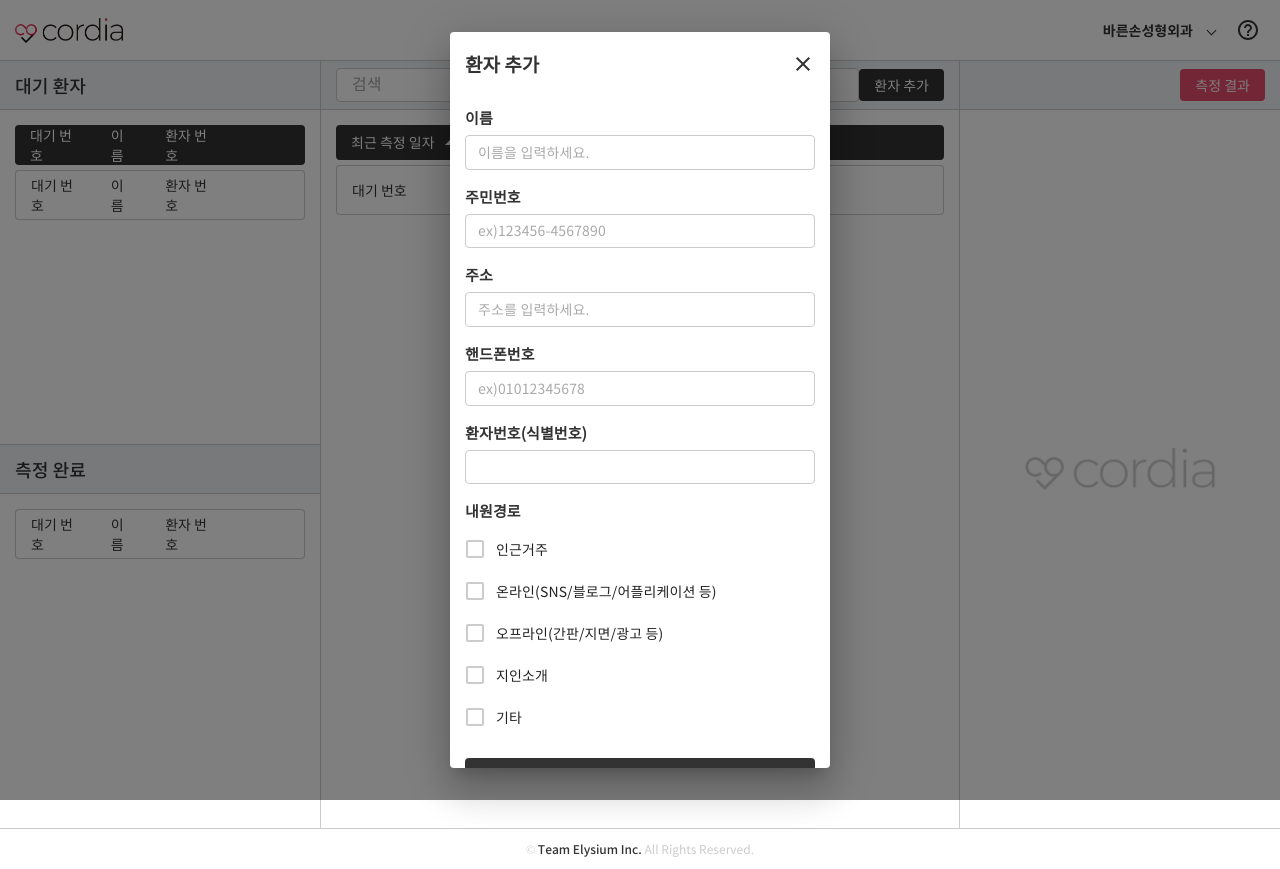
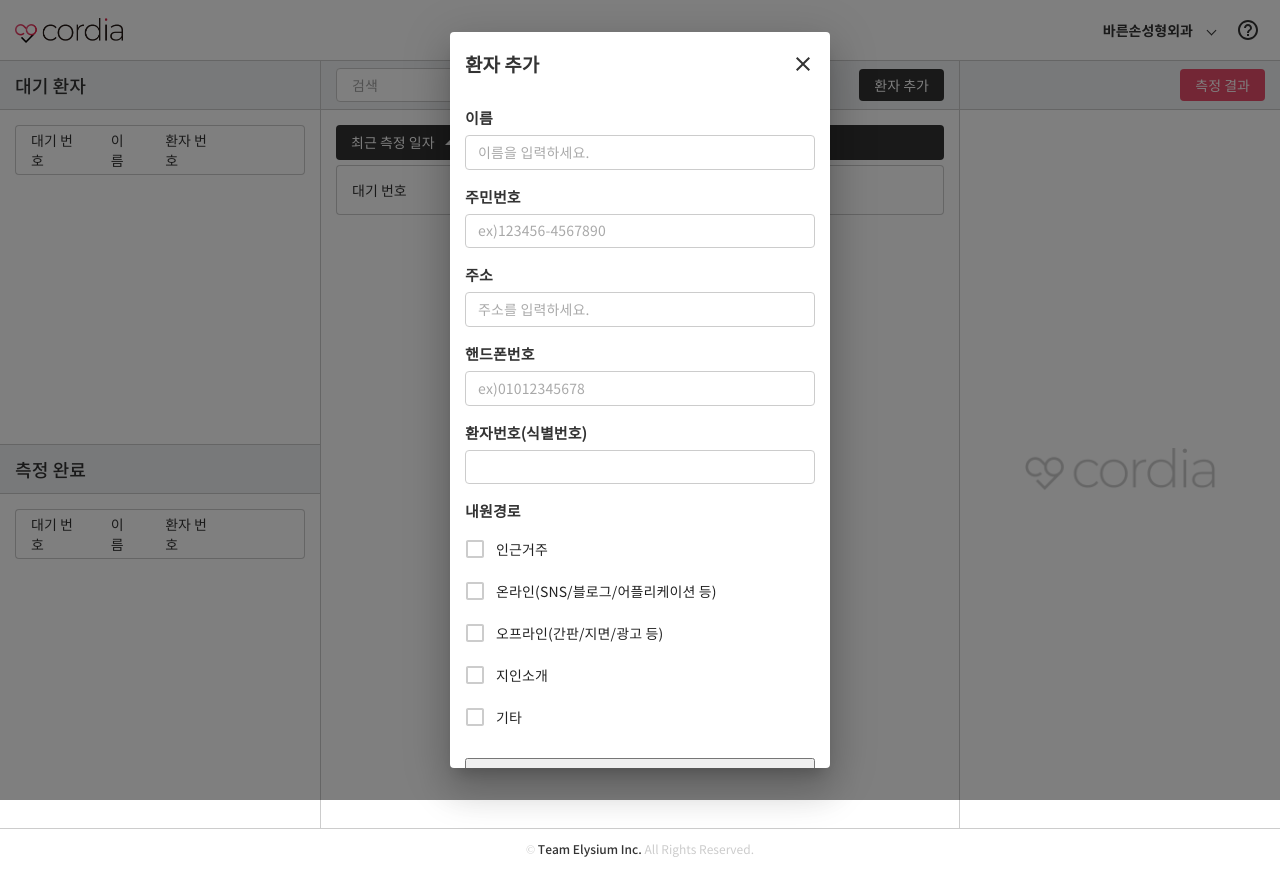
Before and after one commit to soheee94/patient_management_platform, a React (Create React App) app: page /patient in a window 1280 px wide. Both pictures are taken after a click on the button "환자 추가". Built offline with nearby package versions, Linux system fonts and the light colour scheme.

Commit message:
completed Input Style Component, add Button Style Component

```diff
--- a/src/App.js
+++ b/src/App.js
@@ -1,7 +1,7 @@
 import React from "react";
 import { Route, Switch } from "react-router-dom";
 import { createGlobalStyle, ThemeProvider } from "styled-components";
-import { darken } from "polished";
+import { createMuiTheme } from "@material-ui/core/styles";
 import Login from "./Login";
 import PatientManagement from "./PatientManagement";
 
@@ -17,18 +17,17 @@ const GlobalStyle = createGlobalStyle`
     box-sizing: border-box;
   }
 `;
-
-const theme = {
+const theme = createMuiTheme({
   palette: {
     white: "#fff",
     black: "#333",
     lighterGray: "#f1f3f5",
     lightGray: "#e9ecef",
-    gray: "#ccc",
-    darkGray: darken("20%", "#ccc"),
+    gray: "#cccccc",
+    darkGray: "#999999",
     pink: "#e84d6a"
   }
-};
+});
 
 function App() {
   return (
--- a/src/components/Button.js
+++ b/src/components/Button.js
@@ -1,7 +1,49 @@
 import React from "react";
+import styled, { css } from "styled-components";
+import { lighten, darken } from "polished";
 
-function Button() {
-  return <div></div>;
+const colorStyles = css`
+  ${({ theme, color }) => {
+    const selected = theme.palette[color];
+    return css`
+      background: ${selected};
+      &:hover {
+        background: ${lighten(0.1, selected)};
+      }
+      &:active {
+        background: ${darken(0.1, selected)};
+      }
+    `;
+  }}
+`;
+
+const StyledButton = styled.button`
+  font-family: "Noto Sans KR Regular";
+  display: inline-block;
+  color: white;
+  padding: 6px 15px;
+  margin-bottom: 0;
+  font-size: 14px;
+  text-align: center;
+  white-space: nowrap;
+  vertical-align: middle;
+  touch-action: manipulation;
+  cursor: pointer;
+  user-select: none;
+  border: none;
+  border-radius: 4px;
+  outline: none;
+
+  /* 색상 */
+  ${colorStyles}
+`;
+
+function Button({ children, color, onClick }) {
+  return (
+    <StyledButton onClick={onClick} color={color}>
+      {children}
+    </StyledButton>
+  );
 }
 
 export default Button;
--- a/src/components/Input.js
+++ b/src/components/Input.js
@@ -1,8 +1,26 @@
 import React from "react";
 import styled from "styled-components";
+import FormControl from "@material-ui/core/FormControl";
 import InputBase from "@material-ui/core/InputBase";
+import { fade } from "@material-ui/core/styles";
+
+const FormControlBlock = styled(FormControl)`
+  width: 250px;
+`;
+/* const FormControlBlock = withStyles(theme => ({
+  root: {
+    width: "250px",
+    // padding: "15px 15px 5px 15px;",
+    "& label.Mui-focused": {
+      color: theme.palette.pink
+    }
+  }
+}))(FormControl); */
 
 const StyledInput = styled(InputBase)`
+  input {
+    font-family: "Noto Sans KR Regular";
+    box-sizing: border-box;
     border-radius: 4px;
     background: ${props => props.theme.palette.white};
     border: 1px solid ${props => props.theme.palette.gray};
@@ -12,10 +30,21 @@ const StyledInput = styled(InputBase)`
     padding: 10px 15px;
     transition: border-color 300ms cubic-bezier(0.4, 0, 0.2, 1) 0ms,
       box-shadow 300ms cubic-bezier(0.4, 0, 0.2, 1) 0ms;
+
+    &:focus {
+      box-shadow: ${fade("#999999", 0.25)} 0 0 0 0.2rem;
+      border-color: ${props => props.theme.palette.darkGray};
+      outline: 0;
+    }
+  }
 `;
 
 function Input({ placeholder, id }) {
-  return <StyledInput placeholder={placeholder} id={id}></StyledInput>;
+  return (
+    <FormControlBlock>
+      <StyledInput placeholder={placeholder} id={id} />
+    </FormControlBlock>
+  );
 }
 
 export default Input;
--- a/src/components/Modal/ModalInput.js
+++ b/src/components/Modal/ModalInput.js
@@ -13,7 +13,7 @@ const FormControlBlock = withStyles(theme => ({
     width: "100%",
     padding: "15px 15px 5px 15px;",
     "& label.Mui-focused": {
-      color: theme.palette.black
+      color: theme.palette.pink
     }
   }
 }))(FormControl);
--- a/src/components/PatientManagement/ListTitle.js
+++ b/src/components/PatientManagement/ListTitle.js
@@ -18,4 +18,4 @@ function ListTitle({ children, style }) {
   return <ListTitleBlock style={style}>{children}</ListTitleBlock>;
 }
 
-export default ListTitle;
+export default React.memo(ListTitle);
--- a/src/components/PatientManagement/MeasurementResultList.js
+++ b/src/components/PatientManagement/MeasurementResultList.js
@@ -1,12 +1,13 @@
 import React from "react";
 import logo_big from "../../assets/logo_big.png";
 import ListTitle from "./ListTitle";
+import Button from "../Button";
 
 function MeasurementResultList() {
   return (
     <>
       <ListTitle style={{ justifyContent: "flex-end" }}>
-        <button className="common-button common-button--pink">측정 결과</button>
+        <Button color="pink">측정 결과</Button>
       </ListTitle>
       <div className="list-content-background">
         <img src={logo_big} alt="배경 로고" />
--- a/src/components/PatientManagement/PatientList.js
+++ b/src/components/PatientManagement/PatientList.js
@@ -4,6 +4,7 @@ import ArrowDropUpIcon from "@material-ui/icons/ArrowDropUp";
 import Modal from "../Modal/Modal";
 import ListTitle from "./ListTitle";
 import Input from "../Input";
+import Button from "../Button";
 
 function PatientList() {
   const [isSortDown, setSortDown] = useState(false);
@@ -28,12 +29,9 @@ function PatientList() {
     <>
       <ListTitle>
         <Input type="text" placeholder="검색" id="list-header__search" />
-        <button
-          className="common-button common-button--black"
-          onClick={() => openModal("환자 추가")}
-        >
+        <Button color="black" onClick={() => openModal("환자 추가")}>
           환자 추가
-        </button>
+        </Button>
       </ListTitle>
       <div className="list-content-wrapper">
         <div className="list-content">
--- a/src/components/PatientManagement/WaitingPatientList.js
+++ b/src/components/PatientManagement/WaitingPatientList.js
@@ -11,12 +11,6 @@ function WaitingPatientList() {
       </ListTitle>
       <div className="list-content-wrapper">
         <div className="list-content">
-          <div className="list-content__header">
-            <div className="list-content__header__cell">대기 번호</div>
-            <div className="list-content__header__cell">이름</div>
-            <div className="list-content__header__cell">환자 번호</div>
-            <div className="list-content__header__cell"></div>
-          </div>
           <div className="list-content__item">
             <div className="list-content__item__cell">대기 번호</div>
             <div className="list-content__item__cell">이름</div>
--- a/src/styles/components/button.scss
+++ /dev/null
@@ -1,45 +0,0 @@
-.common-button {
-  font-family: $fontFamily;
-  display: inline-block;
-  color: white;
-  padding: 6px 15px;
-  margin-bottom: 0;
-  font-size: 14px;
-  // line-height: 1.42857143;
-  text-align: center;
-  white-space: nowrap;
-  vertical-align: middle;
-  touch-action: manipulation;
-  cursor: pointer;
-  user-select: none;
-  border: none;
-  border-radius: 4px;
-  outline: none;
-
-  &--black {
-    @extend .common-button;
-    background: $black;
-
-    &:hover {
-      background: lighten($color: $black, $amount: 10%);
-    }
-  }
-
-  &--pink {
-    @extend .common-button;
-    background: $pink;
-
-    &:hover {
-      background: lighten($color: $pink, $amount: 10%);
-    }
-  }
-
-  &--darkGray {
-    @extend .common-button;
-    background: $darkGray;
-
-    &:hover {
-      background: lighten($color: $darkGray, $amount: 10%);
-    }
-  }
-}
--- a/src/styles/components/input.scss
+++ /dev/null
@@ -1,18 +0,0 @@
-.common-input {
-  font-family: $fontFamily;
-  border-radius: 4px;
-  background: $white;
-  border: 1px solid $gray;
-  height: 34px;
-  width: 100%;
-  font-size: 14px;
-  padding: 10px 15px;
-  transition: border-color 300ms cubic-bezier(0.4, 0, 0.2, 1) 0ms,
-    box-shadow 300ms cubic-bezier(0.4, 0, 0.2, 1) 0ms;
-
-  &:focus {
-    box-shadow: rgba($darkGray, 0.25) 0 0 0 0.2rem;
-    border-color: $darkGray;
-    outline: 0;
-  }
-}
--- a/src/styles/main.scss
+++ b/src/styles/main.scss
@@ -2,8 +2,8 @@
 @import "variables";
 
 // @import "./components/common";
-@import "./components/input.scss";
-@import "./components/button.scss";
+// @import "./components/input.scss";
+// @import "./components/button.scss";
 
 // @import "./components/patientManagement/nav.scss";
 // @import "./components/patientManagement/footer.scss";
```
Lines whose indentation alone changed are shown as unchanged.
